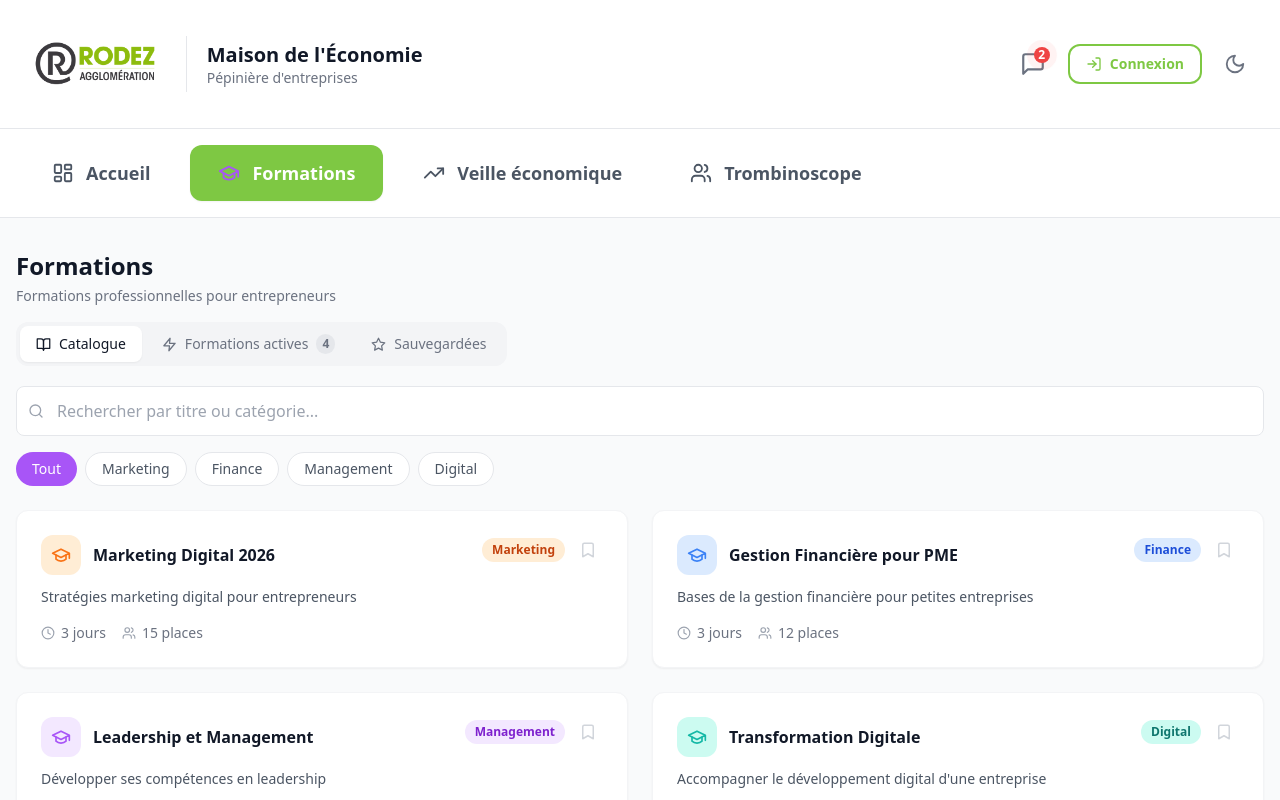
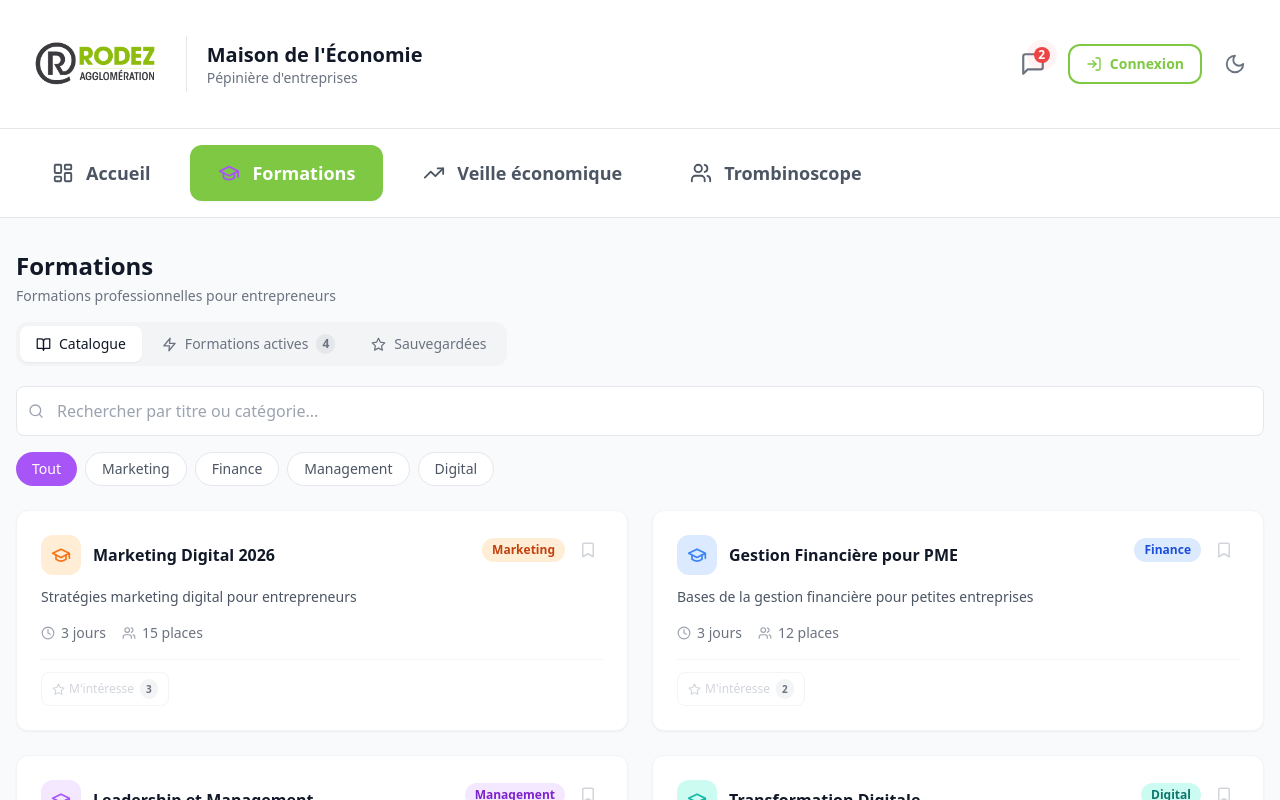
Before and after one commit to tomvieilledent/portfolio-MDE_dashboard, a React (Vite) app in the folder frontend/: page / in a window 1280 px wide. Both pictures are taken after a click on the button "Formations". Shown: the top 800 px of the page. Built offline with nearby package versions, Linux system fonts and the light colour scheme.

Commit message:
Feat : Added column in Training section to users interested in a training

```diff
--- a/frontend/src/components/Dashboard.jsx
+++ b/frontend/src/components/Dashboard.jsx
@@ -94,7 +94,7 @@ export default function DashboardContainer() {
       case 'companies':     return <Companies isAdmin={role === 'admin'} />
       case 'monentreprise': return <MonEntreprise />
       case 'users':         return <Users onContact={handleContact} role={role} profile={profile} />
-      case 'trainings':     return <Trainings isAdmin={role === 'admin'} />
+      case 'trainings':     return <Trainings isAdmin={role === 'admin'} profile={profile} />
       case 'news':          return <News />
       case 'equipe':        return <GererEquipe />
       case 'mononglet':     return <MonOnglet />
--- a/frontend/src/components/pages/Trainings.jsx
+++ b/frontend/src/components/pages/Trainings.jsx
@@ -45,6 +45,22 @@ const initialTrainings = [
   { id: 3, title: 'Leadership et Management', category: 'Management', description: 'Développer ses compétences en leadership', duration: '5 jours', endDate: '20 Juillet 2026', enrolled: 14, capacity: 14, url: 'https://www.mde.mr/formations/leadership' },
   { id: 4, title: 'Transformation Digitale', category: 'Digital', description: "Accompagner le développement digital d'une entreprise", duration: '5 jours', endDate: '10 Août 2026', enrolled: 5, capacity: 16, url: '' },
 ]
+
+const MOCK_USERS = [
+  { id: 1, name: 'Sophie Dubois',  photo: 'https://randomuser.me/api/portraits/women/44.jpg', role: 'CEO',                 company: 'Tech Innovators'   },
+  { id: 2, name: 'Marc Laurent',   photo: 'https://randomuser.me/api/portraits/men/32.jpg',   role: 'Dir. Marketing',       company: 'Digital Solutions' },
+  { id: 3, name: 'Julie Martin',   photo: 'https://randomuser.me/api/portraits/women/68.jpg', role: 'DG',                   company: 'Green Energy Co.'  },
+  { id: 4, name: 'Pierre Dupont',  photo: 'https://randomuser.me/api/portraits/men/45.jpg',   role: 'Fondateur',            company: 'Creative Studio'   },
+  { id: 5, name: 'Emma Bernard',   photo: 'https://randomuser.me/api/portraits/women/17.jpg', role: 'CFO',                  company: 'Tech Innovators'   },
+  { id: 6, name: 'Thomas Petit',   photo: 'https://randomuser.me/api/portraits/men/22.jpg',   role: 'CTO',                  company: 'Digital Solutions' },
+]
+
+const initialInterests = {
+  1: [MOCK_USERS[0], MOCK_USERS[2], MOCK_USERS[4]],
+  2: [MOCK_USERS[1], MOCK_USERS[5]],
+  3: [MOCK_USERS[0], MOCK_USERS[3]],
+  4: [],
+}
 
 function LinkModal({ training, onClose, onSave }) {
   const [url, setUrl] = useState(training.url || '')
@@ -104,10 +120,102 @@ function LinkModal({ training, onClose, onSave }) {
   )
 }
 
-// ── Catalogue card (simplified, no enrollment) ──────────────────────────────
-function CatalogueCard({ training, isAdmin, saved, onToggleSave, onEdit, onLink }) {
+function UserAvatar({ user, size = 'md' }) {
+  const dim = size === 'sm' ? 'w-7 h-7 text-xs' : 'w-9 h-9 text-sm'
+  const initials = user.name.split(' ').map((n) => n[0]).join('').slice(0, 2).toUpperCase()
+  return user.photo ? (
+    <img src={user.photo} alt={user.name} title={user.name}
+      className={`${dim} rounded-full object-cover border-2 border-white flex-shrink-0`} />
+  ) : (
+    <div title={user.name}
+      className={`${dim} rounded-full bg-primary-light flex items-center justify-center text-white font-bold border-2 border-white flex-shrink-0`}>
+      {initials}
+    </div>
+  )
+}
+
+// ── Right panel: interest recap (admin only) ──────────────────────────────────
+function InterestPanel({ trainings, interests }) {
+  const total = Object.values(interests).reduce((acc, arr) => acc + arr.length, 0)
+
   return (
-    <div className="bg-white rounded-xl shadow-sm border border-gray-100 p-6 hover:shadow-md transition-shadow">
+    <aside className="w-64 flex-shrink-0">
+      <div className="bg-white rounded-xl shadow-sm border border-gray-100 p-4 sticky top-4">
+        <div className="flex items-center justify-between mb-4">
+          <div className="flex items-center gap-2">
+            <Star size={15} className="text-amber-500" fill="currentColor" />
+            <h3 className="text-sm font-bold text-gray-900">Intérêts exprimés</h3>
+          </div>
+          {total > 0 && (
+            <span className="px-2 py-0.5 rounded-full text-xs font-bold bg-amber-100 text-amber-600">{total}</span>
+          )}
+        </div>
+
+        <div className="space-y-4">
+          {trainings.map((training) => {
+            const users = interests[training.id] || []
+            return (
+              <div key={training.id} className="pb-4 border-b border-gray-100 last:border-0 last:pb-0">
+                <p className="text-xs font-semibold text-gray-700 leading-snug mb-2 line-clamp-2">{training.title}</p>
+
+                {users.length === 0 ? (
+                  <p className="text-xs text-gray-300 italic">Aucun intérêt pour l'instant</p>
+                ) : (
+                  <>
+                    <div className="flex flex-wrap gap-2 mb-1.5">
+                      {users.map((user) => (
+                        <div key={user.id} className="flex flex-col items-center gap-0.5" style={{ width: '44px' }}>
+                          <UserAvatar user={user} size="sm" />
+                          <span className="text-gray-500 leading-tight text-center w-full truncate" style={{ fontSize: '10px' }}>
+                            {user.name.split(' ')[0]}
+                          </span>
+                        </div>
+                      ))}
+                    </div>
+                    <p className="text-xs text-gray-400">
+                      {users.length} personne{users.length > 1 ? 's' : ''} intéressée{users.length > 1 ? 's' : ''}
+                    </p>
+                  </>
+                )}
+              </div>
+            )
+          })}
+        </div>
+      </div>
+    </aside>
+  )
+}
+
+// ── Star interest button ──────────────────────────────────────────────────────
+function StarButton({ interested, count, onClick, disabled }) {
+  return (
+    <button
+      onClick={onClick}
+      disabled={disabled}
+      title={disabled ? 'Connectez-vous pour exprimer votre intérêt' : interested ? 'Retirer mon intérêt' : 'Je suis intéressé(e)'}
+      className={`flex items-center gap-1 px-2.5 py-1.5 rounded-lg text-xs font-medium transition-colors border ${
+        interested
+          ? 'bg-amber-50 border-amber-300 text-amber-600 hover:bg-amber-100'
+          : disabled
+          ? 'border-gray-100 text-gray-300 cursor-default'
+          : 'border-gray-200 text-gray-400 hover:border-amber-300 hover:text-amber-500 hover:bg-amber-50'
+      }`}
+    >
+      <Star size={13} fill={interested ? 'currentColor' : 'none'} />
+      {interested ? 'Intéressé(e)' : 'M\'intéresse'}
+      {count > 0 && (
+        <span className={`ml-0.5 px-1.5 py-0.5 rounded-full font-bold ${interested ? 'bg-amber-200 text-amber-700' : 'bg-gray-100 text-gray-500'}`} style={{ fontSize: '10px' }}>
+          {count}
+        </span>
+      )}
+    </button>
+  )
+}
+
+// ── Catalogue card ────────────────────────────────────────────────────────────
+function CatalogueCard({ training, isAdmin, saved, onToggleSave, onEdit, onLink, interested, interestCount, onToggleInterest, canInteract }) {
+  return (
+    <div className="bg-white rounded-xl shadow-sm border border-gray-100 p-6 hover:shadow-md transition-shadow flex flex-col">
       <div className="flex items-start justify-between mb-3">
         <div className="flex items-center gap-3">
           <div className={`w-10 h-10 ${categoryIcon[training.category]?.bg || 'bg-gray-100'} rounded-xl flex items-center justify-center`}>
@@ -145,24 +253,30 @@ function CatalogueCard({ training, isAdmin, saved, onToggleSave, onEdit, onLink
 
       <p className="text-sm text-gray-600 mb-4">{training.description}</p>
 
-      <div className="flex items-center gap-4 text-sm text-gray-500">
+      <div className="flex items-center gap-4 text-sm text-gray-500 mb-4">
         <span className="flex items-center gap-1.5"><Clock size={14} className="text-gray-400" />{training.duration}</span>
         <span className="flex items-center gap-1.5"><Users size={14} className="text-gray-400" />{training.capacity} places</span>
       </div>
 
+      <div className="mt-auto flex items-center justify-between pt-3 border-t border-gray-100">
+        <StarButton
+          interested={interested}
+          count={interestCount}
+          onClick={onToggleInterest}
+          disabled={!canInteract}
+        />
         {isAdmin && (
-        <div className="mt-4 pt-4 border-t border-gray-100 flex justify-end">
           <button onClick={onEdit} className="flex items-center gap-1.5 px-3 py-1.5 border border-gray-200 hover:bg-gray-50 rounded-lg transition-colors text-gray-500 hover:text-purple-500 text-xs font-medium">
             <Edit2 size={13} /> Modifier
           </button>
+        )}
       </div>
-      )}
     </div>
   )
 }
 
-// ── Active formation card (with enrollment) ──────────────────────────────────
-function ActiveCard({ training, isAdmin, saved, onToggleSave, onEnroll, onEdit, onLink }) {
+// ── Active formation card ─────────────────────────────────────────────────────
+function ActiveCard({ training, isAdmin, saved, onToggleSave, onEnroll, onEdit, onLink, interested, interestCount, onToggleInterest, canInteract }) {
   const days = daysRemaining(training.endDate)
   const pct = Math.round((training.enrolled / training.capacity) * 100)
   const full = training.enrolled >= training.capacity
@@ -176,7 +290,7 @@ function ActiveCard({ training, isAdmin, saved, onToggleSave, onEnroll, onEdit,
     : 'bg-green-100 text-green-600'
 
   return (
-    <div className="bg-white rounded-xl shadow-sm border border-gray-100 p-6 hover:shadow-md transition-shadow">
+    <div className="bg-white rounded-xl shadow-sm border border-gray-100 p-6 hover:shadow-md transition-shadow flex flex-col">
       <div className="flex items-start justify-between mb-3">
         <div className="flex items-center gap-3">
           <div className={`w-10 h-10 ${categoryIcon[training.category]?.bg || 'bg-gray-100'} rounded-xl flex items-center justify-center`}>
@@ -225,8 +339,7 @@ function ActiveCard({ training, isAdmin, saved, onToggleSave, onEnroll, onEdit,
         </div>
       </div>
 
-      {/* Jauge */}
-      <div className="mb-5">
+      <div className="mb-4">
         <div className="flex items-center justify-between mb-1.5">
           <span className="flex items-center gap-1.5 text-xs text-gray-500"><Users size={13} className="text-gray-400" />Inscrits</span>
           <span className={`text-xs font-semibold ${full ? 'text-red-500' : 'text-gray-700'}`}>
@@ -238,9 +351,16 @@ function ActiveCard({ training, isAdmin, saved, onToggleSave, onEnroll, onEdit,
         </div>
       </div>
 
+      <div className="mt-auto flex items-center justify-between gap-2">
+        <StarButton
+          interested={interested}
+          count={interestCount}
+          onClick={onToggleInterest}
+          disabled={!canInteract}
+        />
         <div className="flex gap-2">
           <button onClick={onEnroll} disabled={full || ended}
-          className="flex-1 btn-primary disabled:opacity-50 disabled:cursor-not-allowed">
+            className="btn-primary disabled:opacity-50 disabled:cursor-not-allowed text-sm px-4 py-2">
             {full ? 'Complet' : ended ? 'Terminée' : "S'inscrire"}
           </button>
           {isAdmin && (
@@ -250,11 +370,12 @@ function ActiveCard({ training, isAdmin, saved, onToggleSave, onEnroll, onEdit,
           )}
         </div>
       </div>
+    </div>
   )
 }
 
 // ── Main component ────────────────────────────────────────────────────────────
-export default function Trainings({ isAdmin = false }) {
+export default function Trainings({ isAdmin = false, profile = null }) {
   const [trainings, setTrainings] = useState(initialTrainings)
   const [subTab, setSubTab] = useState('catalogue')
   const [searchQuery, setSearchQuery] = useState('')
@@ -263,12 +384,36 @@ export default function Trainings({ isAdmin = false }) {
   const [formModal, setFormModal] = useState(null)
   const [saved, setSaved] = useState(new Set())
   const [linkModal, setLinkModal] = useState(null)
+  const [interests, setInterests] = useState(initialInterests)
+  const [interestedSet, setInterestedSet] = useState(new Set())
 
   const toggleSave = (id) => setSaved((prev) => {
     const next = new Set(prev)
     next.has(id) ? next.delete(id) : next.add(id)
     return next
   })
+
+  const toggleInterest = (trainingId) => {
+    if (!profile) return
+    const user = {
+      id: `profile-${profile.name}`,
+      name: profile.name,
+      photo: profile.photo || null,
+      role: profile.role || '',
+      company: '',
+    }
+    setInterestedSet((prev) => {
+      const next = new Set(prev)
+      if (next.has(trainingId)) {
+        next.delete(trainingId)
+        setInterests((p) => ({ ...p, [trainingId]: (p[trainingId] || []).filter((u) => u.id !== user.id) }))
+      } else {
+        next.add(trainingId)
+        setInterests((p) => ({ ...p, [trainingId]: [...(p[trainingId] || []), user] }))
+      }
+      return next
+    })
+  }
 
   const handleSave = (data) => {
     setTrainings((prev) => {
@@ -297,10 +442,24 @@ export default function Trainings({ isAdmin = false }) {
     subTab === 'actives'   ? activeTrainings :
                              savedTrainings
 
+  const cardProps = (training) => ({
+    training,
+    isAdmin,
+    saved: saved.has(training.id),
+    onToggleSave: () => toggleSave(training.id),
+    interested: interestedSet.has(training.id),
+    interestCount: (interests[training.id] || []).length,
+    onToggleInterest: () => toggleInterest(training.id),
+    canInteract: !!profile && !isAdmin,
+    onEdit: () => setFormModal({ mode: 'edit', training }),
+    onLink: () => setLinkModal(training),
+  })
+
   return (
     <>
-      <div>
-        {/* Header */}
+      <div className={`flex gap-6 items-start`}>
+        {/* ── Main content ── */}
+        <div className="flex-1 min-w-0">
           <div className="flex justify-between items-center mb-4">
             <div>
               <h2 className="text-2xl font-bold text-gray-900">Formations</h2>
@@ -314,115 +473,74 @@ export default function Trainings({ isAdmin = false }) {
             )}
           </div>
 
-        {/* Sub-tabs */}
           <div className="flex gap-1 mb-5 bg-gray-100 p-1 rounded-xl w-fit">
-          <button
-            onClick={() => setSubTab('catalogue')}
-            className={`flex items-center gap-2 px-4 py-2 rounded-lg text-sm font-medium transition-colors ${
-              subTab === 'catalogue' ? 'bg-white text-gray-900 shadow-sm' : 'text-gray-500 hover:text-gray-700'
-            }`}
-          >
+            <button onClick={() => setSubTab('catalogue')}
+              className={`flex items-center gap-2 px-4 py-2 rounded-lg text-sm font-medium transition-colors ${subTab === 'catalogue' ? 'bg-white text-gray-900 shadow-sm' : 'text-gray-500 hover:text-gray-700'}`}>
               <BookOpen size={15} /> Catalogue
             </button>
-          <button
-            onClick={() => setSubTab('actives')}
-            className={`flex items-center gap-2 px-4 py-2 rounded-lg text-sm font-medium transition-colors ${
-              subTab === 'actives' ? 'bg-white text-gray-900 shadow-sm' : 'text-gray-500 hover:text-gray-700'
-            }`}
-          >
+            <button onClick={() => setSubTab('actives')}
+              className={`flex items-center gap-2 px-4 py-2 rounded-lg text-sm font-medium transition-colors ${subTab === 'actives' ? 'bg-white text-gray-900 shadow-sm' : 'text-gray-500 hover:text-gray-700'}`}>
               <Zap size={15} />
               Formations actives
               {trainings.filter((t) => daysRemaining(t.endDate) > 0).length > 0 && (
-              <span className={`px-1.5 py-0.5 rounded-full text-xs font-bold ${
-                subTab === 'actives' ? 'bg-purple-100 text-purple-600' : 'bg-gray-200 text-gray-500'
-              }`}>
+                <span className={`px-1.5 py-0.5 rounded-full text-xs font-bold ${subTab === 'actives' ? 'bg-purple-100 text-purple-600' : 'bg-gray-200 text-gray-500'}`}>
                   {trainings.filter((t) => daysRemaining(t.endDate) > 0).length}
                 </span>
               )}
             </button>
-          <button
-            onClick={() => setSubTab('saved')}
-            className={`flex items-center gap-2 px-4 py-2 rounded-lg text-sm font-medium transition-colors ${
-              subTab === 'saved' ? 'bg-white text-gray-900 shadow-sm' : 'text-gray-500 hover:text-gray-700'
-            }`}
-          >
+            <button onClick={() => setSubTab('saved')}
+              className={`flex items-center gap-2 px-4 py-2 rounded-lg text-sm font-medium transition-colors ${subTab === 'saved' ? 'bg-white text-gray-900 shadow-sm' : 'text-gray-500 hover:text-gray-700'}`}>
               <Star size={15} />
               Sauvegardées
               {saved.size > 0 && (
-              <span className={`px-1.5 py-0.5 rounded-full text-xs font-bold ${
-                subTab === 'saved' ? 'bg-amber-100 text-amber-600' : 'bg-gray-200 text-gray-500'
-              }`}>
+                <span className={`px-1.5 py-0.5 rounded-full text-xs font-bold ${subTab === 'saved' ? 'bg-amber-100 text-amber-600' : 'bg-gray-200 text-gray-500'}`}>
                   {saved.size}
                 </span>
               )}
             </button>
           </div>
 
-        {/* Search */}
           <div className="relative mb-4">
             <Search size={16} className="absolute left-3 top-1/2 -translate-y-1/2 text-gray-400" />
-          <input
-            type="text"
-            placeholder="Rechercher par titre ou catégorie..."
-            value={searchQuery}
-            onChange={(e) => setSearchQuery(e.target.value)}
-            className="w-full pl-10 pr-4 py-3 border border-gray-200 rounded-lg focus:outline-none focus:ring-2 focus:ring-primary-light bg-white"
-          />
+            <input type="text" placeholder="Rechercher par titre ou catégorie..."
+              value={searchQuery} onChange={(e) => setSearchQuery(e.target.value)}
+              className="w-full pl-10 pr-4 py-3 border border-gray-200 rounded-lg focus:outline-none focus:ring-2 focus:ring-primary-light bg-white" />
           </div>
 
-        {/* Filter tabs */}
           <div className="flex gap-2 mb-6 flex-wrap">
             {FILTERS.map((f) => (
               <button key={f} onClick={() => setActiveFilter(f)}
                 className={`px-4 py-1.5 rounded-full text-sm font-medium transition-colors ${
-                activeFilter === f
-                  ? 'bg-purple-500 text-white'
-                  : 'bg-white border border-gray-200 text-gray-600 hover:border-purple-400 hover:text-purple-500'
+                  activeFilter === f ? 'bg-purple-500 text-white' : 'bg-white border border-gray-200 text-gray-600 hover:border-purple-400 hover:text-purple-500'
                 }`}>
                 {f}
               </button>
             ))}
           </div>
 
-        {/* Cards */}
           {displayed.length > 0 ? (
-          <div className="grid grid-cols-1 md:grid-cols-2 gap-6">
+            <div className="grid grid-cols-1 lg:grid-cols-2 gap-6">
               {displayed.map((training) =>
                 subTab === 'actives' ? (
-                <ActiveCard
-                  key={training.id}
-                  training={training}
-                  isAdmin={isAdmin}
-                  saved={saved.has(training.id)}
-                  onToggleSave={() => toggleSave(training.id)}
-                  onEnroll={() => setSelectedTraining(training)}
-                  onEdit={() => setFormModal({ mode: 'edit', training })}
-                  onLink={() => setLinkModal(training)}
-                />
+                  <ActiveCard key={training.id} {...cardProps(training)} onEnroll={() => setSelectedTraining(training)} />
                 ) : (
-                <CatalogueCard
-                  key={training.id}
-                  training={training}
-                  isAdmin={isAdmin}
-                  saved={saved.has(training.id)}
-                  onToggleSave={() => toggleSave(training.id)}
-                  onEdit={() => setFormModal({ mode: 'edit', training })}
-                  onLink={() => setLinkModal(training)}
-                />
+                  <CatalogueCard key={training.id} {...cardProps(training)} />
                 )
               )}
             </div>
           ) : (
             <div className="text-center py-12">
               <p className="text-gray-400">
-              {subTab === 'actives'
-                ? 'Aucune formation active en ce moment'
-                : subTab === 'saved'
-                ? 'Vous n\'avez pas encore sauvegardé de formation'
+                {subTab === 'actives' ? 'Aucune formation active en ce moment'
+                  : subTab === 'saved' ? "Vous n'avez pas encore sauvegardé de formation"
                   : 'Aucune formation ne correspond à votre recherche'}
               </p>
             </div>
           )}
+        </div>
+
+        {/* ── Right panel (admin only) ── */}
+        {isAdmin && <InterestPanel trainings={trainings} interests={interests} />}
       </div>
 
       {selectedTraining && (
```
Lines whose indentation alone changed are shown as unchanged.
